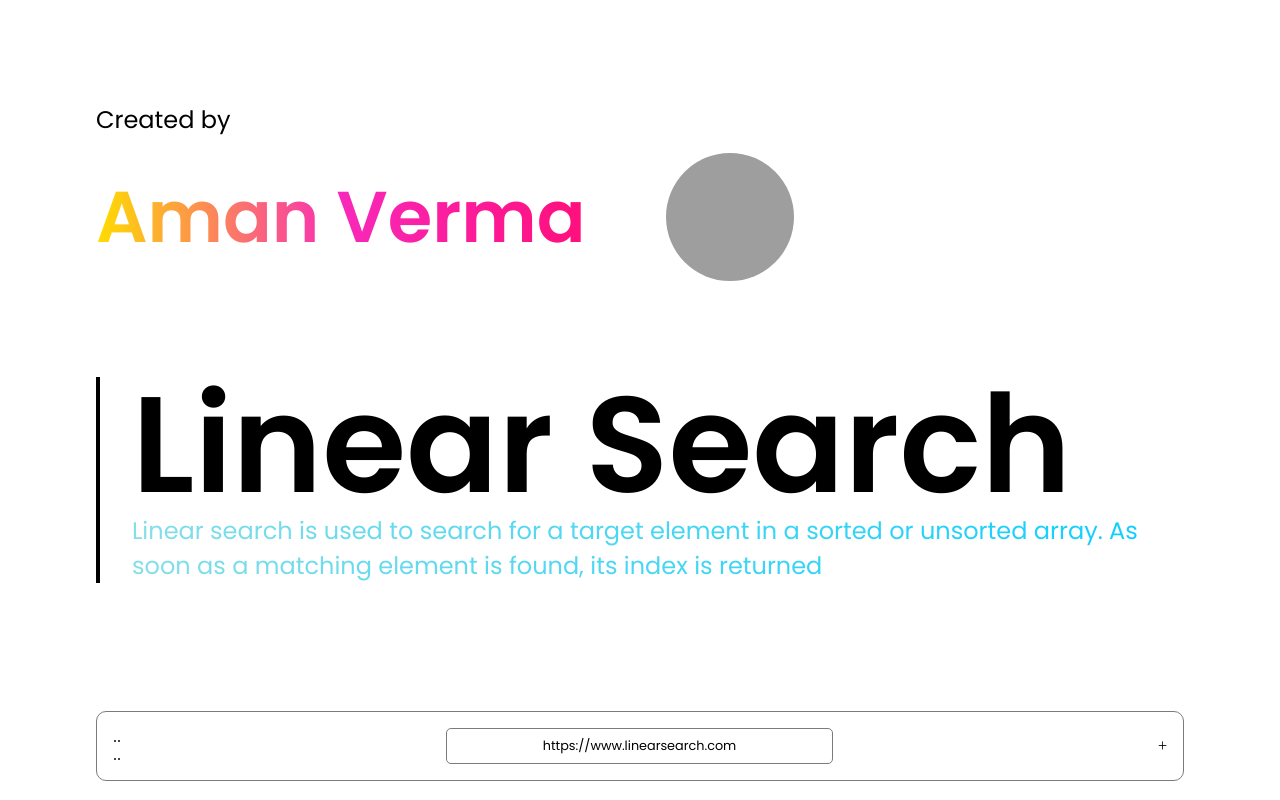
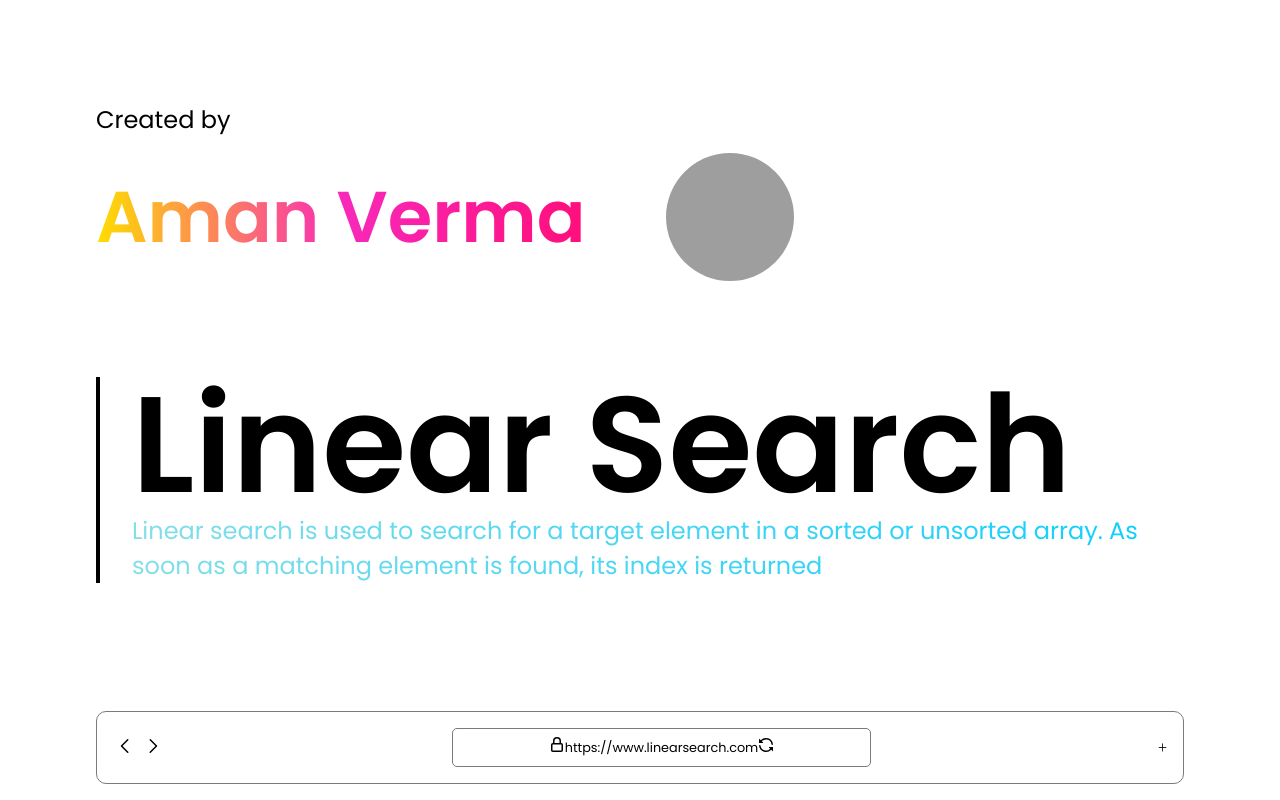
Before and after one commit to amanopia/mini-projects, a plain HTML site: page algorithms/index.html in a window 1280 px wide. Shown: the part 603-1403 px from the top of the page. Drawn offline with Linux system fonts and the light colour scheme; grey boxes are pictures that could not be loaded.

Commit message:
created logic for switching color for svg icons for code box's nav and added a bunch of styling there

```diff
--- a/algorithms/index.html
+++ b/algorithms/index.html
@@ -50,12 +50,28 @@
             <div class="code-nav ">
                 <!-- 1 -->
                 <div class="svgs">
-                    <p>..</p>
-                    <p>..</p>
+                    <svg  width="24" viewBox="0 0 24 24">
+                        <path fill-rule="evenodd" d="M15.28 5.22a.75.75 0 00-1.06 0l-6.25 6.25a.75.75 0 000 1.06l6.25 6.25a.75.75 0 101.06-1.06L9.56 12l5.72-5.72a.75.75 0 000-1.06z"></path>
+                    </svg>
+                    <svg  viewbox="0 0 24 24" width="24">
+                        <path fill-rule="evenodd" d="M8.72 18.78a.75.75 0 001.06 0l6.25-6.25a.75.75 0 000-1.06L9.78 5.22a.75.75 0 00-1.06 1.06L14.44 12l-5.72 5.72a.75.75 0 000 1.06z"></path>
+                    </svg>
                 </div>
                 <!-- 2 -->
-                <div class="link light">
+                <div class="header-link flex-items-center d-flex flex-justify-between">
+                    <div>
+                        <svg viewbox="0 0 16 16" width="16" >
+                            <path fill-rule="evenodd" d="M4 4v2h-.25A1.75 1.75 0 002 7.75v5.5c0 .966.784 1.75 1.75 1.75h8.5A1.75 1.75 0 0014 13.25v-5.5A1.75 1.75 0 0012.25 6H12V4a4 4 0 10-8 0zm6.5 2V4a2.5 2.5 0 00-5 0v2h5zM12 7.5h.25a.25.25 0 01.25.25v5.5a.25.25 0 01-.25.25h-8.5a.25.25 0 01-.25-.25v-5.5a.25.25 0 01.25-.25H12z"></path>
+                        </svg>
+                    </div>
+
                     <p>https://www.linearsearch.com</p>
+                    <div>
+                        <svg viewbox="0 0 16 16" width="16" >
+                            <path fill-rule="evenodd" d="M8 2.5a5.487 5.487 0 00-4.131 1.869l1.204 1.204A.25.25 0 014.896 6H1.25A.25.25 0 011 5.75V2.104a.25.25 0 01.427-.177l1.38 1.38A7.001 7.001 0 0114.95 7.16a.75.75 0 11-1.49.178A5.501 5.501 0 008 2.5zM1.705 8.005a.75.75 0 01.834.656 5.501 5.501 0 009.592 2.97l-1.204-1.204a.25.25 0 01.177-.427h3.646a.25.25 0 01.25.25v3.646a.25.25 0 01-.427.177l-1.38-1.38A7.001 7.001 0 011.05 8.84a.75.75 0 01.656-.834z"></path>
+                        </svg>
+                    </div>
+
                 </div>
                 <!-- 3 -->
                 <span>&#43;</span>
--- a/algorithms/index.js
+++ b/algorithms/index.js
@@ -1,7 +1,8 @@
 const toggleSwitch = document.querySelector('.toggle-switch');
 const toggleContainer = document.querySelector('.toggle-container');
-const codeLink = document.querySelector('.link');
+const headerLink = document.querySelector('.header-link');
 const codeParent = document.querySelector('.code-parent');
+const svgs = document.querySelectorAll("svg");
 
 const body = document.querySelector('body');
 
@@ -31,7 +32,12 @@ toggleSwitch.addEventListener('click', function(){
     // remove the light class
     codeParent.classList.toggle('light')
     // add dark class
-    codeLink.classList.toggle('link-dark');
+    headerLink.classList.toggle('link-dark');
     // remove light class
-    codeLink.classList.toggle('light');
+    headerLink.classList.toggle('light');
+
+    // on the click of the button, toggle the fill to light
+    for(let i = 0; i<svgs.length ; i++){
+        svgs[i].classList.toggle('color-light');
+    }
 })
--- a/algorithms/styles/styles.css
+++ b/algorithms/styles/styles.css
@@ -206,8 +206,15 @@ nav p {
     margin-top: 8rem;
     border-radius: 10px 10px 0 0;
 }
-
-.link {
+.code-nav {
+    display: flex;
+    justify-content: space-between;
+    align-items: center;
+    padding: 1rem;
+    border:rgb(123, 123, 123) 1px solid;
+    border-radius: 10px;
+}
+.header-link {
     font-family: "Poppins", sans-serif;
     padding: 0.5rem 6rem;
     border-radius: 5px;
@@ -215,16 +222,24 @@ nav p {
     border:rgb(123, 123, 123) 1px solid;
 }
 
+
+.d-flex {
+    display: flex !important;
+}
+
+.flex-items-center {
+    align-items: center !important;
+}
+
+.flex-justify-between {
+    justify-content: space-between !important;
+}
 .link-dark {
     background-color: var(--dark-mode-color);
 }
-.code-nav {
-    display: flex;
-    justify-content: space-between;
-    align-items: center;
-    padding: 1rem;
-    border:rgb(123, 123, 123) 1px solid;
-    border-radius: 10px;
+
+.color-light {
+    fill: #fff;
 }
 .code-window {
     margin-top: 1rem;
```
